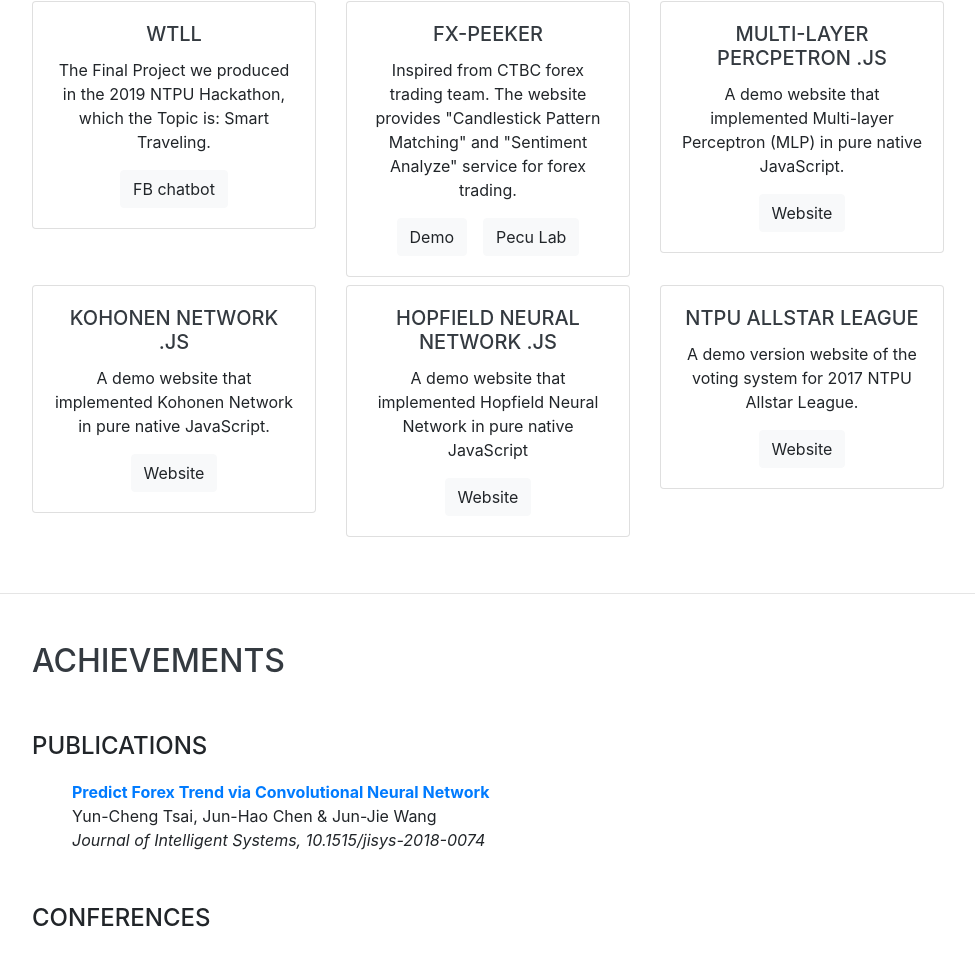
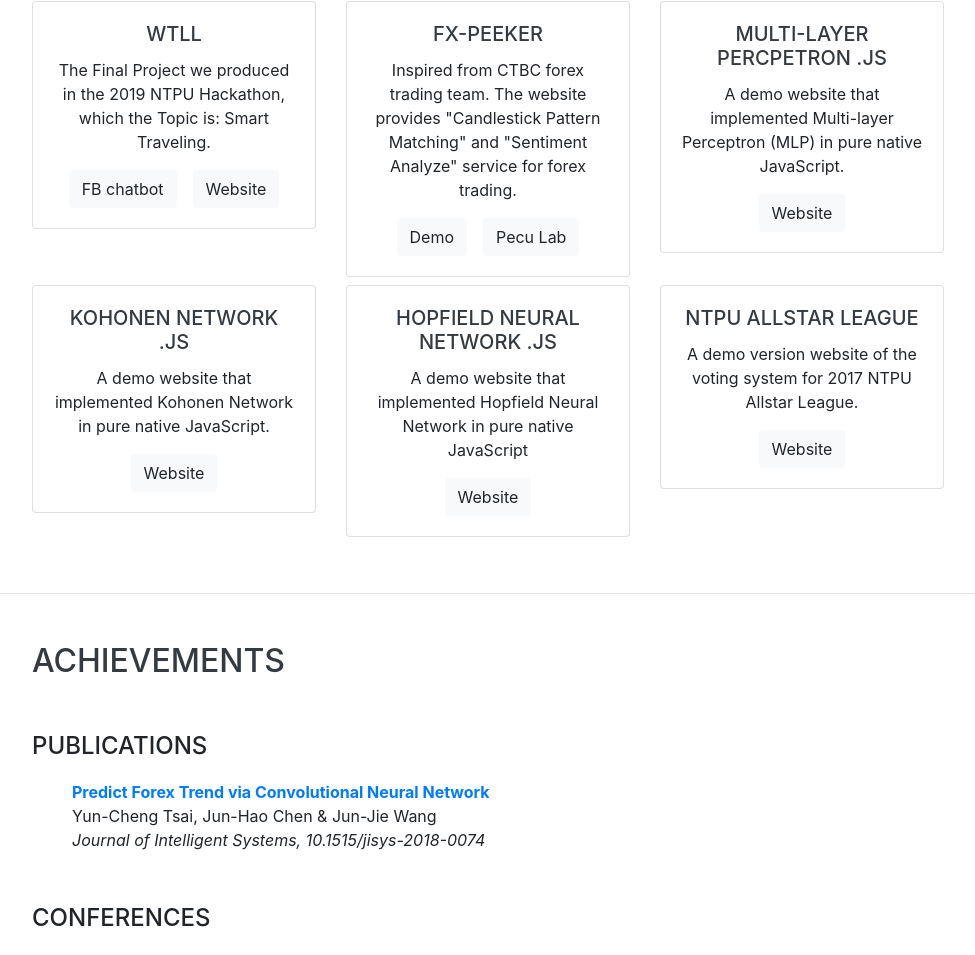
Before and after one commit to RainBoltz/ccwang, a website with bundled scripts: page index.html in a window 1280 px wide. Shown: the part 2836-3791 px from the top of the page, without its empty margins (288-1263 px from the left). Built offline with nearby package versions, Linux system fonts and the light colour scheme; a web font is replaced by a local one.

Commit message:
Update index.html

```diff
--- a/index.html
+++ b/index.html
@@ -236,7 +236,7 @@
               <div class="card-body">
                 <h5 class="card-title">WTLL</h5>
                 <p class="card-text">The Final Project we produced in the 2019 NTPU Hackathon, which the Topic is: Smart Traveling.</p>
-                <a href="http://m.me/urWTLL" class="btn btn-light" target="_blank">FB chatbot</a>
+                <a href="http://m.me/urWTLL" class="btn btn-light" target="_blank">FB chatbot</a>&emsp;<a href="http://wtll.serveo.net/" class="btn btn-light" target="_blank">Website</a>
               </div>
             </div>
           </div>
```
